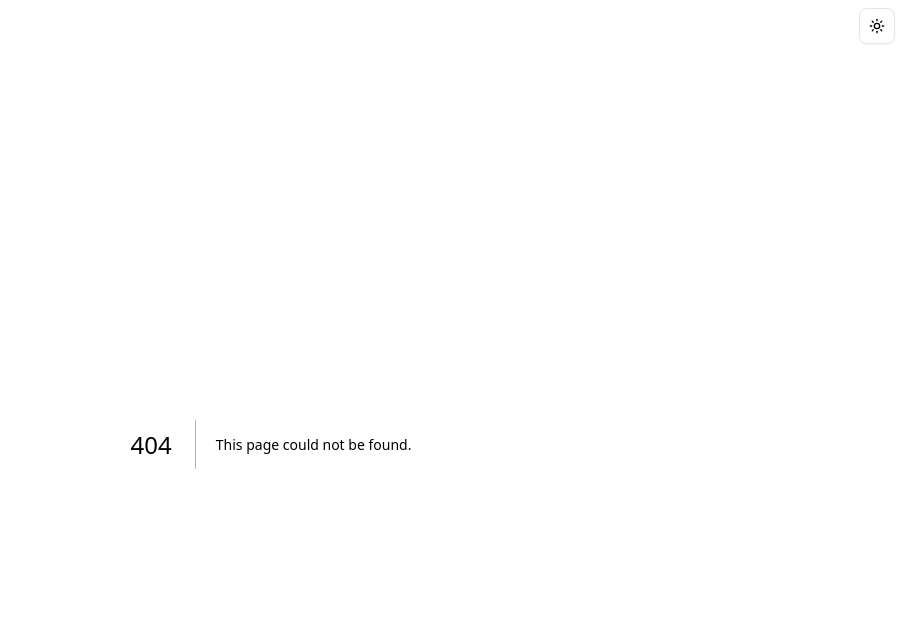
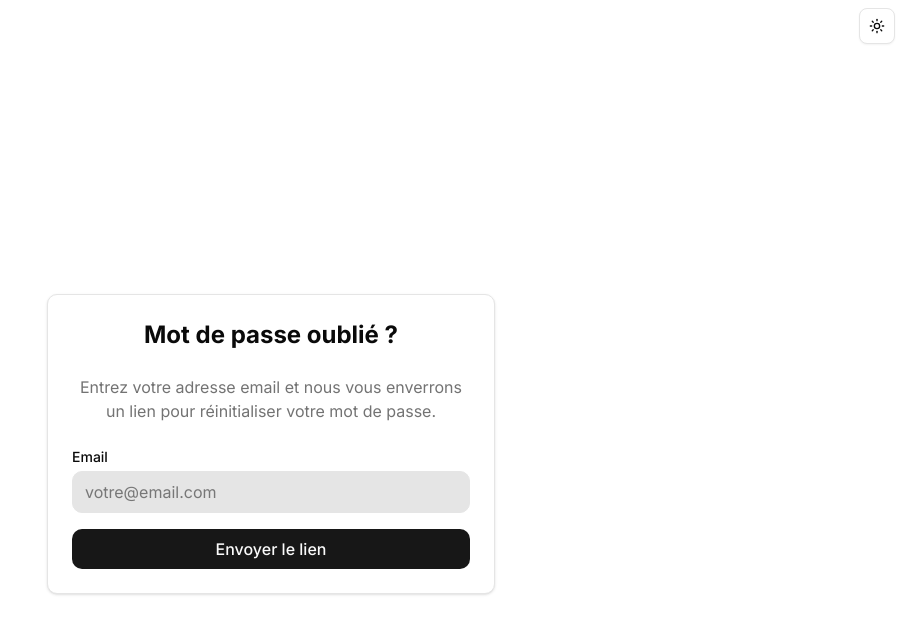
Before and after one commit to Goyef/my-app-Next-2026, a Next.js app: page /forgotPassword in a window 1280 px wide. Before the commit this address had no page. Shown: the top 634 px of the page, without its empty margins (369-1280 px from the left). Built offline with nearby package versions, Linux system fonts and the light colour scheme.

Commit message:
feat(components) ajout du formulaire mot de passe oublié

```diff
--- /dev/null
+++ b/app/forgotPassword/page.tsx
@@ -0,0 +1,9 @@
+import ForgotPasswordForm from '@/components/forgotPasswordForm';
+
+export default function ForgotPasswordPage() {
+  return (
+    <main className="min-h-screen flex items-center justify-center bg-background p-4">
+      <ForgotPasswordForm />
+    </main>
+  );
+}
--- /dev/null
+++ b/components/forgotPasswordForm.tsx
@@ -0,0 +1,54 @@
+"use client"; // Important pour les interactions côté client
+
+import { useState } from 'react';
+
+export default function ForgotPasswordForm() {
+  const [email, setEmail] = useState('');
+  const [message, setMessage] = useState<{ type: 'success' | 'error' | null, text: string }>({ type: null, text: '' });
+  const [isLoading, setIsLoading] = useState(false);
+
+  const handleSubmit = async (e: React.FormEvent) => {
+    e.preventDefault();
+    setIsLoading(true);
+    // Simuler un appel API
+    setTimeout(() => {
+      setIsLoading(false);
+      setMessage({ type: 'success', text: 'Un email de réinitialisation a été envoyé à ' + email });
+    }, 1500);
+  };
+
+  return (
+    <div className="max-w-md mx-auto p-6 bg-card rounded-lg shadow-sm border border-border">
+      <h2 className="text-2xl font-bold mb-6 text-center text-foreground">Mot de passe oublié ?</h2>
+      <p className="text-center mb-6 text-muted-foreground">
+        Entrez votre adresse email et nous vous enverrons un lien pour réinitialiser votre mot de passe.
+      </p>
+      {message.type && (
+        <div className={`mb-4 p-3 rounded-lg text-center ${message.type === 'success' ? 'bg-green-500/10 text-green-500' : 'bg-red-500/10 text-red-500'}`}>
+          {message.text}
+        </div>
+      )}
+      <form onSubmit={handleSubmit} className="space-y-4">
+        <div>
+          <label htmlFor="email" className="block text-sm font-medium mb-1 text-foreground">Email</label>
+          <input
+            type="email"
+            id="email"
+            value={email}
+            onChange={(e) => setEmail(e.target.value)}
+            required
+            className="w-full px-3 py-2 bg-input text-foreground border border-border rounded-lg focus:outline-none focus:ring-2 focus:ring-ring"
+            placeholder="votre@email.com"
+          />
+        </div>
+        <button
+          type="submit"
+          disabled={isLoading}
+          className={`w-full py-2 px-4 rounded-lg font-medium ${isLoading ? 'bg-muted text-muted-foreground cursor-not-allowed' : 'bg-primary text-primary-foreground hover:bg-primary/90'}`}
+        >
+          {isLoading ? 'Envoi en cours...' : 'Envoyer le lien'}
+        </button>
+      </form>
+    </div>
+  );
+}
```
